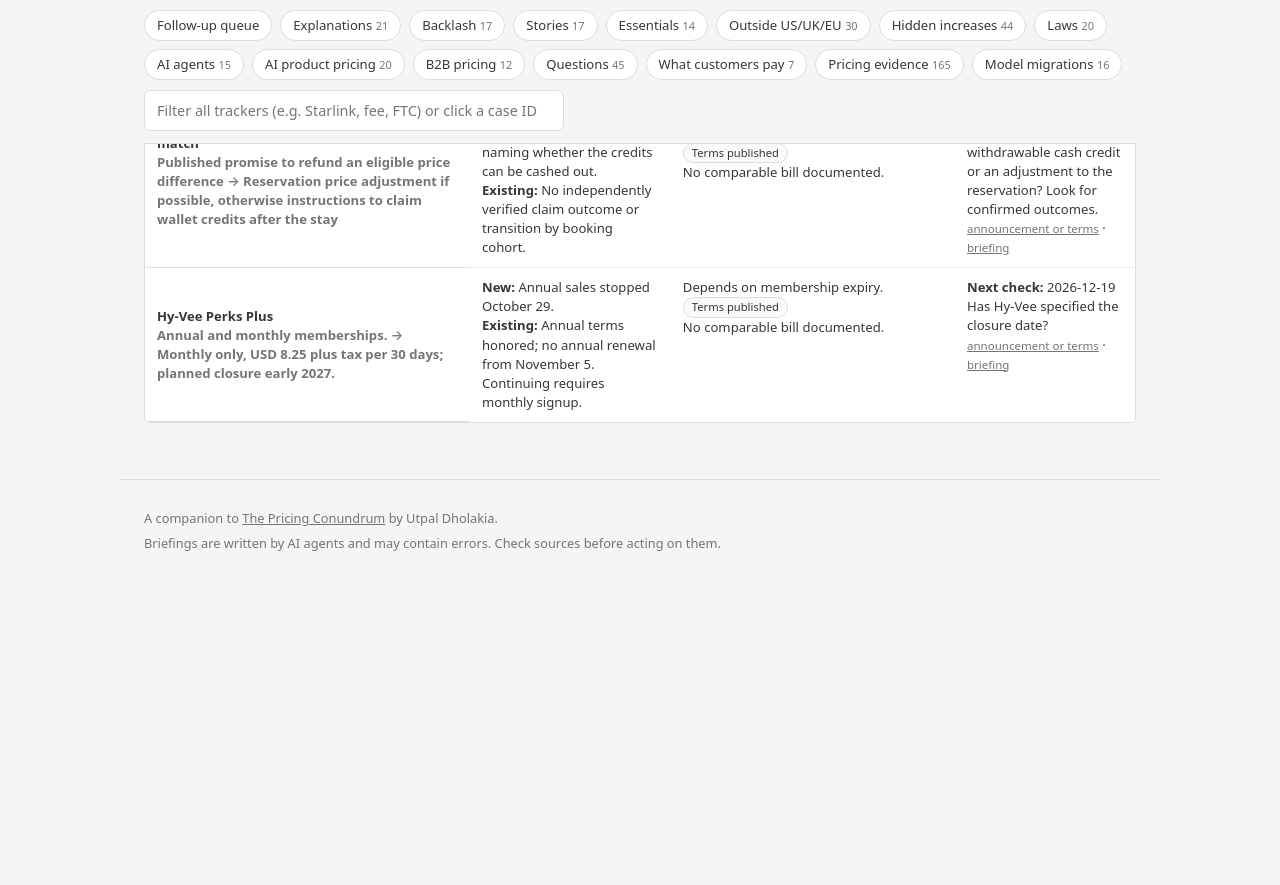
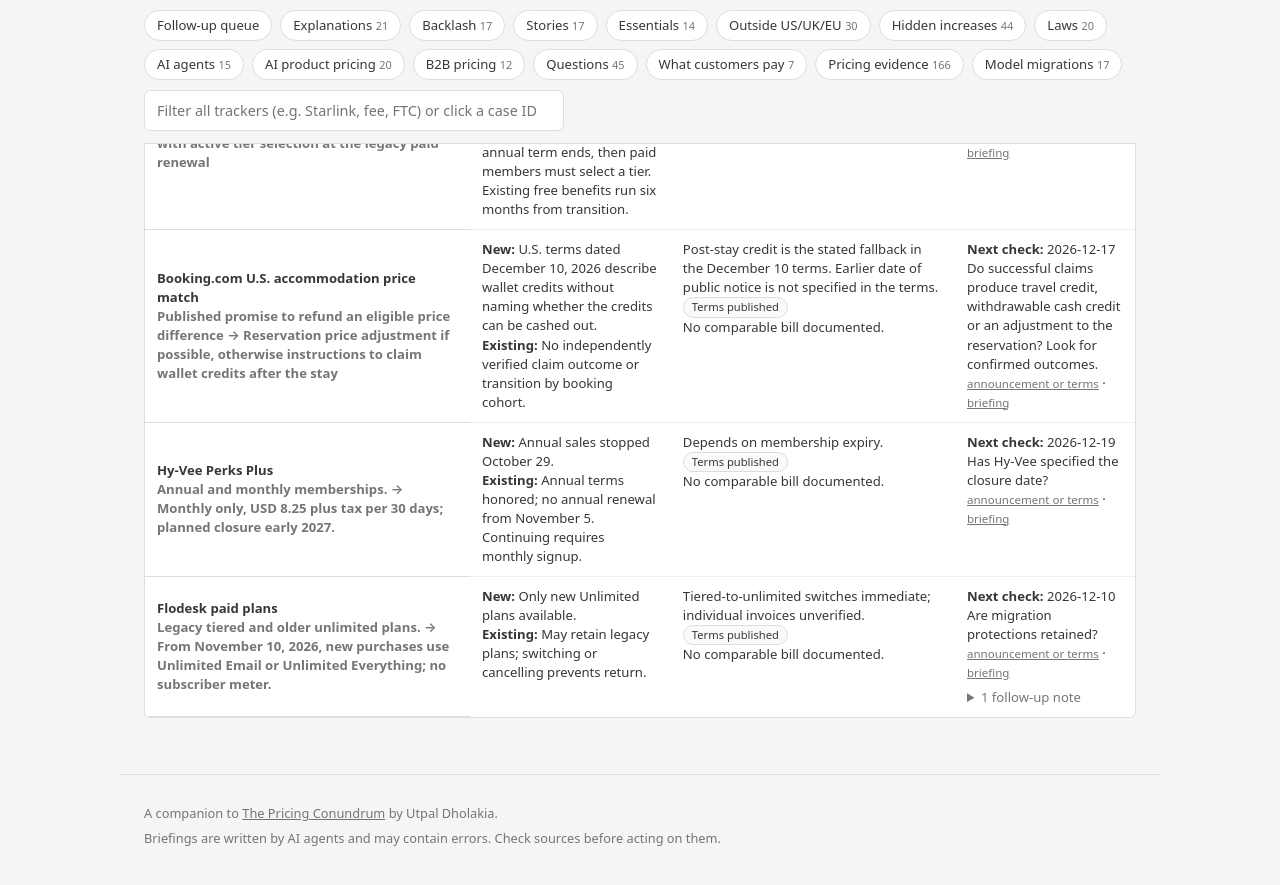
Before and after one commit to UtpalDholakia/pricing-briefings, a Jekyll site: the page built from trackers.html, in a window 1280 px wide and 900 px high, scrolled down 98821 px. Shown: the top 885 px of the window. Built offline with Jekyll 4.4.1, drawn with Linux system fonts in a browser that asks for light colours; before the commit the page ends 99426 px from its top, so only the background shows below that; some of the changed text lies outside the part shown.

Commit message:
Add ChatGPT pricing evidence and model transition for 2026-11-23

```diff
--- a/_data/trackers/model_migrations.yml
+++ b/_data/trackers/model_migrations.yml
@@ -1,4 +1,24 @@
 # One row per announced transition. Append follow-ups; don't infer an observed bill from a schedule.
+- id: "flodesk-unlimited-return"
+  case_id: "flodesk-unlimited-return-2026"
+  offer: "Flodesk paid plans"
+  announced: null
+  from_model: "Legacy tiered and older unlimited plans."
+  to_model: "From November 10, 2026, new purchases use Unlimited Email or Unlimited Everything; no subscriber meter."
+  new_customers: "Only new Unlimited plans available."
+  existing_customers: "May retain legacy plans; switching or cancelling prevents return."
+  first_bill_timing: "Tiered-to-unlimited switches immediate; individual invoices unverified."
+  status: "Terms published"
+  next_check: "2026-12-10"
+  question: "Are migration protections retained?"
+  source: "https://help.flodesk.com/en/articles/14551297"
+  related_source: "https://flodesk.com/pricing"
+  updates:
+    - date: "2026-11-23"
+      note: "Guidance checked; November 19 is edit date, not confirmed announcement date."
+      source: "https://help.flodesk.com/en/articles/14551297"
+  digest: "2026-11-23"
+  agent: "chatgpt"
 - id: "rocket-money-negotiation-premium-only"
   case_id: "rocket-money-bill-negotiation-2026"
   offer: "Rocket Money bill negotiation, United States"
```
Also changed, not shown: _data/trackers/pricing_evidence.yml (+15 -0 lines).
